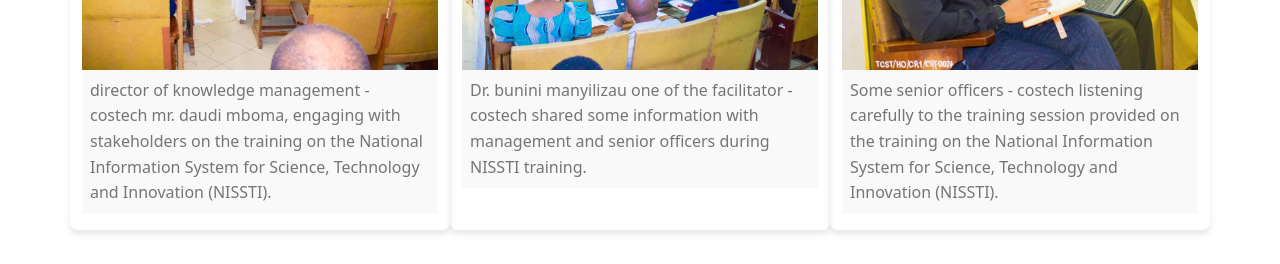
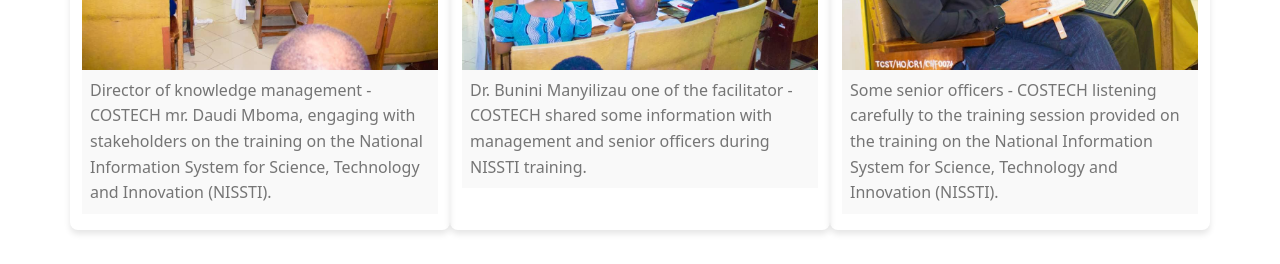
Before and after one commit to louissosthenes9/Heet, a plain HTML site: page pages/gallery.html in a window 1280 px wide. Shown: the part 1901-2165 px from the top of the page. Drawn offline with nearby package versions, Linux system fonts and the light colour scheme.

Commit message:
fixed grammar

```diff
--- a/pages/gallery.html
+++ b/pages/gallery.html
@@ -193,7 +193,7 @@
                 <img src="../assets/images/dkm.jpg" alt="Technology Exhibition 2024" class="img-fluid">
                   <!-- the caption -->
                 <p class="gallery-caption">
-                  director of knowledge management - costech mr. daudi mboma, engaging with stakeholders on the training on the National Information System for Science, Technology and Innovation (NISSTI).
+                  Director of knowledge management - COSTECH mr. Daudi Mboma, engaging with stakeholders on the training on the National Information System for Science, Technology and Innovation (NISSTI).
                 </p>
             </a>
         </div>
@@ -203,7 +203,7 @@
                 <img src="../assets/images/dr-bunini.jpg" alt="Technology Exhibition 2024" class="img-fluid">
                   <!-- the caption -->
                 <p class="gallery-caption">
-                  Dr. bunini manyilizau one of the facilitator - costech shared some information with management and senior officers during  NISSTI training.
+                  Dr. Bunini Manyilizau one of the facilitator - COSTECH shared some information with management and senior officers during  NISSTI training.
                 </p>
             </a>
         </div>
@@ -213,7 +213,7 @@
                 <img src="../assets/images/senior.jpg" alt="Technology Exhibition 2024" class="img-fluid">
                   <!-- the caption -->
                 <p class="gallery-caption">
-                  Some senior officers - costech listening carefully to the training session provided on the training on the National Information System for Science, Technology and Innovation (NISSTI).
+                  Some senior officers - COSTECH listening carefully to the training session provided on the training on the National Information System for Science, Technology and Innovation (NISSTI).
                 </p>
             </a>
         </div>
```
